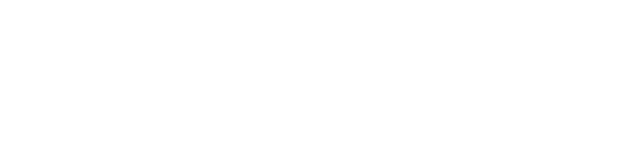
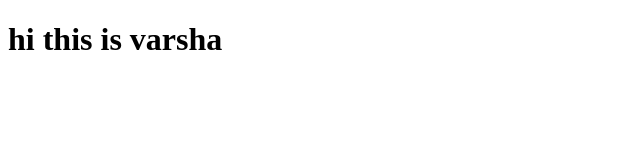
Before and after one commit to Varshashettyoruganti/Learning, a plain HTML site: page index.html in a window 1280 px wide. Shown: the whole page, without its empty margins (0-640 px from the left). Drawn offline with Linux system fonts and the light colour scheme.

Commit message:
chnages made in index.html file

```diff
--- a/index.html
+++ b/index.html
@@ -2,14 +2,13 @@
 <html lang="en">
 
 <head>
-
-
 
 </head>
 
 <body>
 
 
+<h1> hi this is varsha </h1>
 
 
 
```
